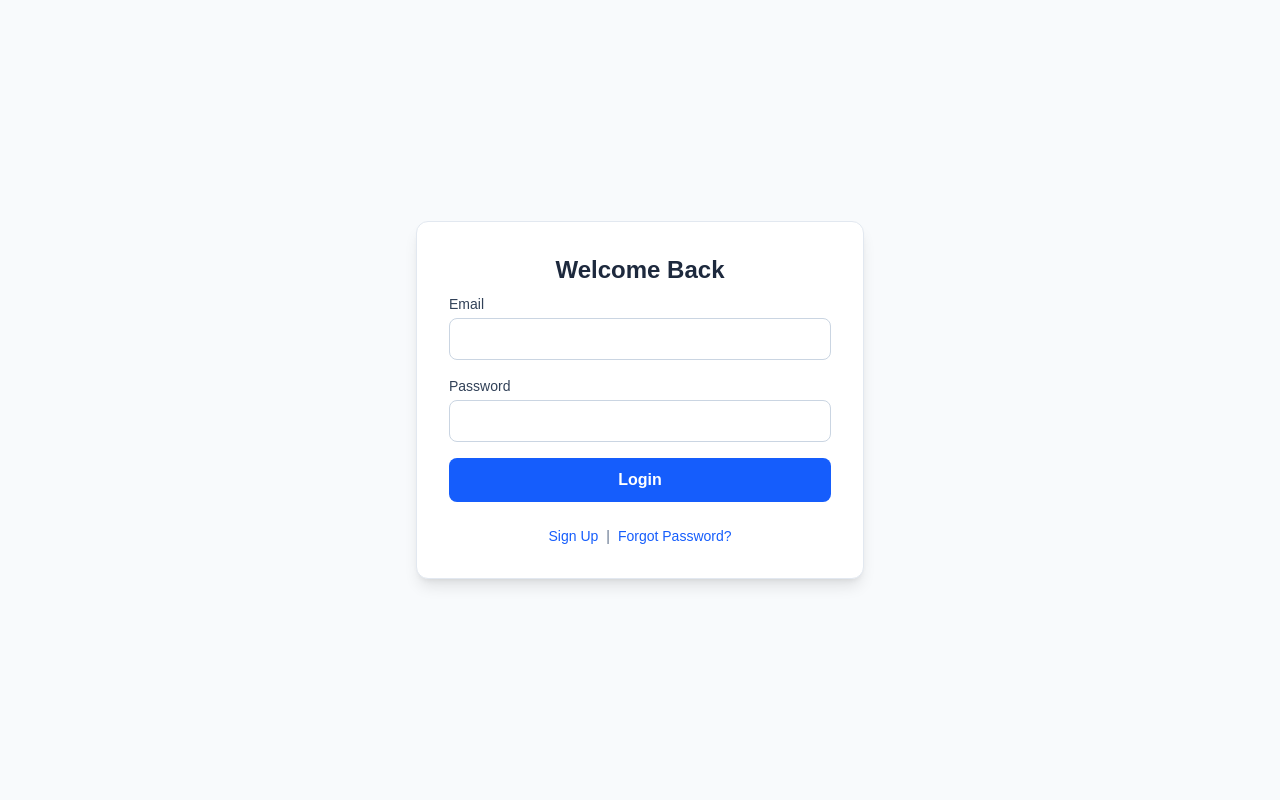
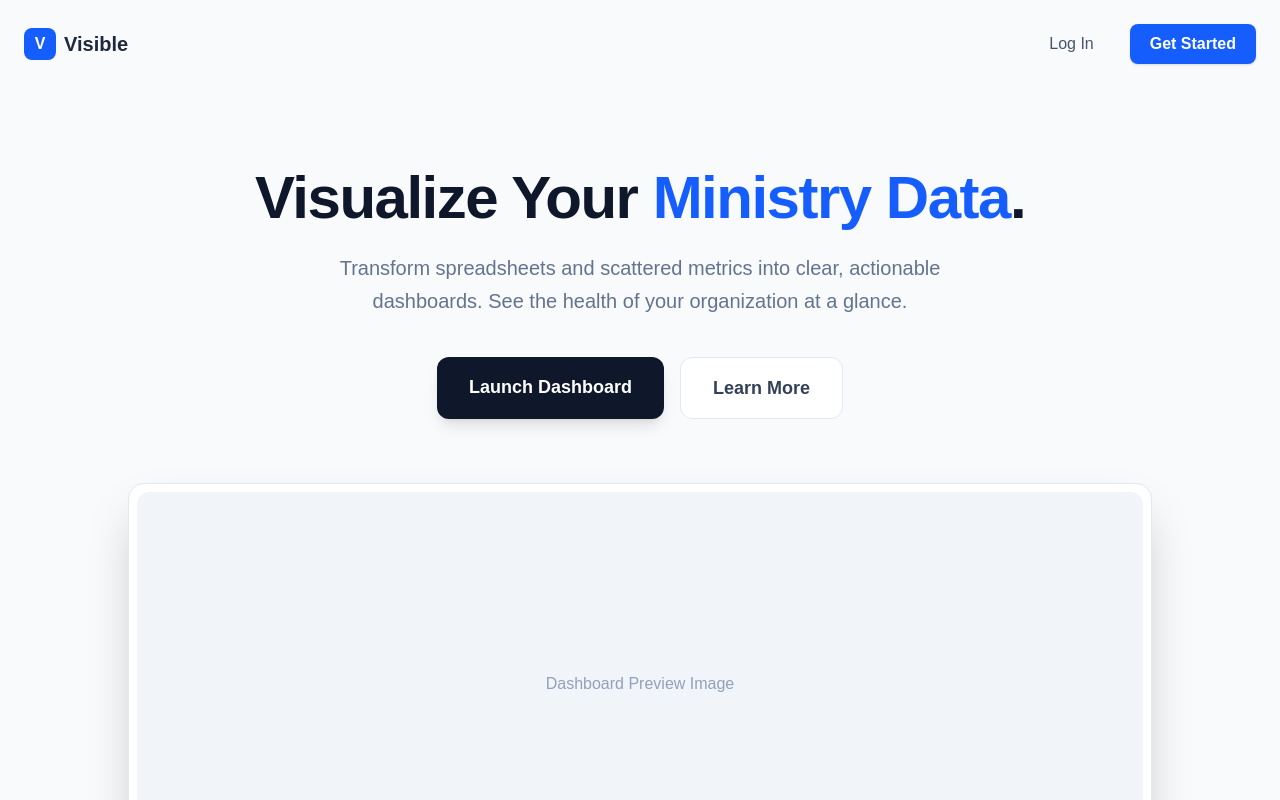
Before and after one commit to paulpriddy05-dot/visible-app, a Next.js app: page / in a window 1280 px wide. Shown: the top 800 px of the page. Built offline with nearby package versions, Linux system fonts and the light colour scheme; no server answers.

Commit message:
new landing page

```diff
--- a/app/page.tsx
+++ b/app/page.tsx
@@ -1,124 +1,70 @@
-'use client';
+import Link from 'next/link';
 
-import { Suspense, useState, useEffect } from 'react';
-import { useRouter } from 'next/navigation';
-import { createBrowserClient } from '@supabase/ssr';
+export default function LandingPage() {
+  return (
+    <div className="min-h-screen flex flex-col bg-slate-50">
+      {/* Navigation Bar */}
+      <nav className="flex items-center justify-between p-6 max-w-7xl mx-auto w-full">
+        <div className="flex items-center gap-2">
+          <div className="h-8 w-8 bg-blue-600 rounded-lg flex items-center justify-center text-white font-bold">
+            V
+          </div>
+          <span className="text-xl font-bold text-slate-800">Visible</span>
+        </div>
+        <div className="flex gap-4">
+          <Link
+            href="/login"
+            className="px-5 py-2 text-slate-600 font-medium hover:text-slate-900 transition-colors"
+          >
+            Log In
+          </Link>
+          <Link
+            href="/login" // Or /signup if you separate them later
+            className="px-5 py-2 bg-blue-600 text-white font-bold rounded-lg hover:bg-blue-700 transition-colors shadow-sm"
+          >
+            Get Started
+          </Link>
+        </div>
+      </nav>
 
-function LoginContent() {
-  const router = useRouter();
-  const [loading, setLoading] = useState(false);
-  const [view, setView] = useState<'login' | 'signup' | 'forgot'>('login');
+      {/* Hero Section */}
+      <main className="flex-1 flex flex-col items-center justify-center text-center px-4 py-20">
+        <h1 className="text-5xl md:text-6xl font-extrabold text-slate-900 mb-6 tracking-tight">
+          Visualize Your <span className="text-blue-600">Ministry Data</span>.
+        </h1>
+        <p className="text-xl text-slate-500 max-w-2xl mb-10 leading-relaxed">
+          Transform spreadsheets and scattered metrics into clear, actionable dashboards.
+          See the health of your organization at a glance.
+        </p>
 
-  const [email, setEmail] = useState('');
-  const [password, setPassword] = useState('');
-  const [message, setMessage] = useState('');
-  const [errorMsg, setErrorMsg] = useState('');
+        <div className="flex gap-4 flex-col sm:flex-row">
+          <Link
+            href="/login"
+            className="px-8 py-4 bg-slate-900 text-white font-bold rounded-xl text-lg hover:bg-slate-800 transition-all shadow-lg hover:shadow-xl hover:-translate-y-1"
+          >
+            Launch Dashboard
+          </Link>
+          <a
+            href="#features"
+            className="px-8 py-4 bg-white text-slate-700 font-bold rounded-xl text-lg border border-slate-200 hover:bg-slate-50 transition-all"
+          >
+            Learn More
+          </a>
+        </div>
 
-  // Initialize Supabase
-  const supabase = createBrowserClient(
-    process.env.NEXT_PUBLIC_SUPABASE_URL!,
-    process.env.NEXT_PUBLIC_SUPABASE_ANON_KEY!
-  );
+        {/* Optional: Dashboard Preview Image */}
+        <div className="mt-16 w-full max-w-5xl bg-white rounded-2xl shadow-2xl border border-slate-200 p-2 overflow-hidden">
+           <div className="bg-slate-100 rounded-xl h-64 md:h-96 flex items-center justify-center text-slate-400">
+             {/* Replace this with an actual screenshot later */}
+             <span className="font-medium">Dashboard Preview Image</span>
+           </div>
+        </div>
+      </main>
 
-  const handleAuth = async (e: React.FormEvent) => {
-    e.preventDefault();
-    setLoading(true);
-    setMessage('');
-    setErrorMsg('');
-
-    const origin = typeof window !== 'undefined' ? window.location.origin : '';
-
-    try {
-      if (view === 'signup') {
-        const { error } = await supabase.auth.signUp({
-          email,
-          password,
-          options: { emailRedirectTo: `${origin}/auth/callback` },
-        });
-        if (error) throw error;
-        setMessage('Check your email for the confirmation link!');
-      }
-      else if (view === 'forgot') {
-        // This triggers the email, which redirects to /auth/callback,
-        // which then redirects to /auth/update-password
-        const { error } = await supabase.auth.resetPasswordForEmail(email, {
-          redirectTo: `${origin}/auth/update-password`,
-        });
-        if (error) throw error;
-        setMessage('Password reset link sent! Check your email.');
-        setView('login');
-      }
-      else {
-        // Login
-        const { error } = await supabase.auth.signInWithPassword({ email, password });
-        if (error) throw error;
-        router.push('/dashboard');
-        router.refresh();
-      }
-    } catch (err: any) {
-      setErrorMsg(err.message);
-    } finally {
-      setLoading(false);
-    }
-  };
-
-  return (
-    <div className="flex flex-col items-center justify-center min-h-screen bg-slate-50 p-4">
-      <div className="w-full max-w-md bg-white rounded-xl shadow-lg border border-slate-200 p-8">
-        <h1 className="text-2xl font-bold text-center mb-2 text-slate-800">
-          {view === 'signup' ? 'Create Account' : view === 'forgot' ? 'Reset Password' : 'Welcome Back'}
-        </h1>
-
-        {errorMsg && <div className="mb-4 p-3 bg-red-50 text-red-600 text-sm rounded-lg">{errorMsg}</div>}
-        {message && <div className="mb-4 p-3 bg-green-50 text-green-700 text-sm rounded-lg">{message}</div>}
-
-        <form onSubmit={handleAuth} className="space-y-4">
-          <div>
-            <label className="block text-sm font-medium text-slate-700 mb-1">Email</label>
-            <input
-              type="email" required
-              className="w-full p-2 border border-slate-300 rounded-lg outline-none focus:ring-2 focus:ring-blue-500"
-              value={email} onChange={(e) => setEmail(e.target.value)}
-            />
-          </div>
-
-          {view !== 'forgot' && (
-            <div>
-              <label className="block text-sm font-medium text-slate-700 mb-1">Password</label>
-              <input
-                type="password" required
-                className="w-full p-2 border border-slate-300 rounded-lg outline-none focus:ring-2 focus:ring-blue-500"
-                value={password} onChange={(e) => setPassword(e.target.value)}
-              />
-            </div>
-          )}
-
-          <button disabled={loading} className="w-full bg-blue-600 hover:bg-blue-700 text-white font-bold py-2.5 rounded-lg">
-            {loading ? 'Processing...' : (view === 'signup' ? 'Sign Up' : view === 'forgot' ? 'Send Link' : 'Login')}
-          </button>
-        </form>
-
-        <div className="mt-6 text-center text-sm text-slate-500 space-x-2">
-          {view === 'login' && (
-            <>
-              <button onClick={() => setView('signup')} className="text-blue-600 hover:underline">Sign Up</button>
-              <span>|</span>
-              <button onClick={() => setView('forgot')} className="text-blue-600 hover:underline">Forgot Password?</button>
-            </>
-          )}
-          {view !== 'login' && (
-            <button onClick={() => setView('login')} className="text-blue-600 hover:underline">Back to Login</button>
-          )}
-        </div>
-      </div>
+      {/* Simple Footer */}
+      <footer className="py-8 text-center text-slate-400 text-sm">
+        &copy; {new Date().getFullYear()} Visible App. All rights reserved.
+      </footer>
     </div>
   );
 }
-
-export default function LoginPage() {
-  return (
-    <Suspense fallback={<div>Loading...</div>}>
-      <LoginContent />
-    </Suspense>
-  );
-}
--- a/utils/supabase/middleware.ts
+++ b/utils/supabase/middleware.ts
@@ -45,9 +45,9 @@ export async function updateSession(request: NextRequest) {
     return NextResponse.redirect(url);
   }
 
-  // 3. PUBLIC ROUTE LOGIC (The Fix)
-  // If user IS logged in and is sitting on the Login page (/), kick them to Dashboard
-  if (request.nextUrl.pathname === "/" && user) {
+// 3. REDIRECT IF LOGGED IN
+  // If user IS logged in and tries to visit landing page OR login page, send to dashboard
+  if ((request.nextUrl.pathname === "/" || request.nextUrl.pathname === "/login") && user) {
     const url = request.nextUrl.clone();
     url.pathname = "/dashboard";
     return NextResponse.redirect(url);
```
Also changed, not shown: app/login/page.tsx (added, +124 -0 lines).
